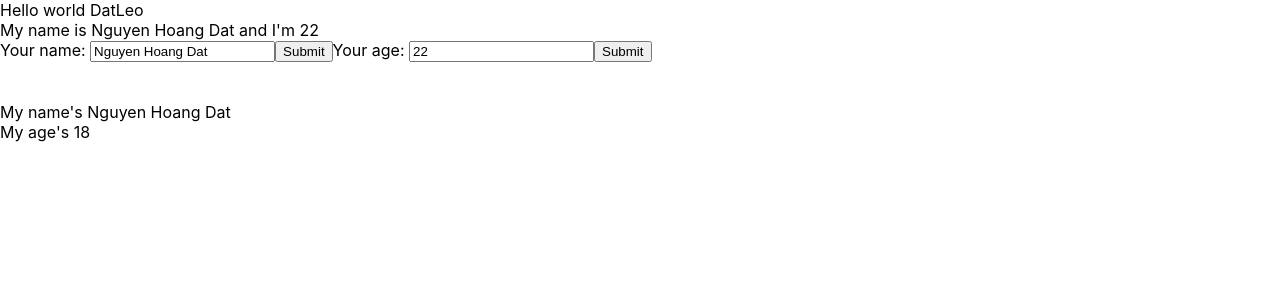
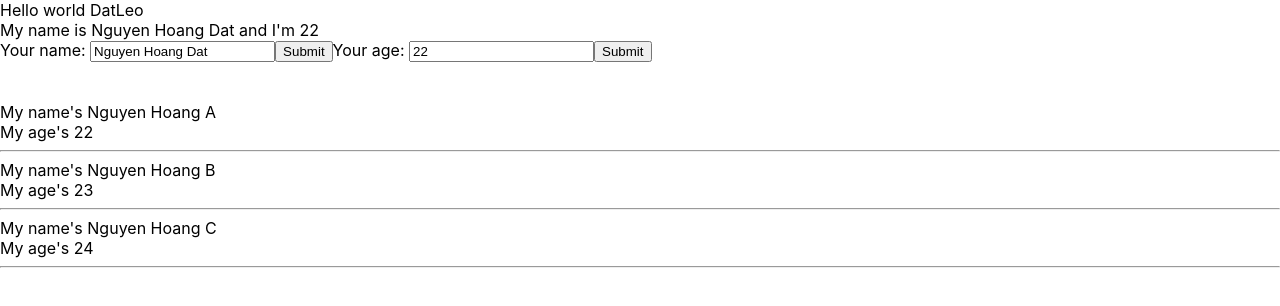
Before and after one commit to nguyendat0908/Project-ReactJS, a React (Create React App) app: page / in a window 1280 px wide. Shown: the top 306 px of the page. Built offline with nearby package versions, Linux system fonts and the light colour scheme.

Commit message:
Array voi react

```diff
--- a/src/components/DisplayInfo.js
+++ b/src/components/DisplayInfo.js
@@ -1,11 +1,23 @@
 import React from "react";
 
 class DisplayInfo extends React.Component {
-    render (){
+    render() {
+
+        const { listUser } = this.props;
+        console.log(listUser)
+
         return (
+
             <div>
-                <div>My name's {this.props.name}</div>
-                <div>My age's {this.props.age}</div>
+                {listUser.map((user) => {
+                    return (
+                        <div key={user.id}>
+                            <div>My name's {user.name}</div>
+                            <div>My age's {user.age}</div>
+                            <hr />
+                        </div>
+                    )
+                })}
             </div>
         )
     }
--- a/src/components/MyComponent.js
+++ b/src/components/MyComponent.js
@@ -7,13 +7,33 @@ import DisplayInfo from "./DisplayInfo";
 
 class MyComponent extends React.Component {
 
+    state = {
+        listUser: [
+            {
+                id: 1,
+                name: "Nguyen Hoang A",
+                age: 22
+            },
+            {
+                id: 2,
+                name: "Nguyen Hoang B",
+                age: 23
+            },
+            {
+                id: 3,
+                name: "Nguyen Hoang C",
+                age: 24
+            }
+        ]
+    }
+
     // JSX
     render() {
         return (
             <div>
-                <UserInfo/>
-                <br/> <br/>
-                <DisplayInfo name="Nguyen Hoang Dat" age="18"/>
+                <UserInfo />
+                <br /> <br />
+                <DisplayInfo listUser={this.state.listUser} />
             </div>
         )
     }
```
